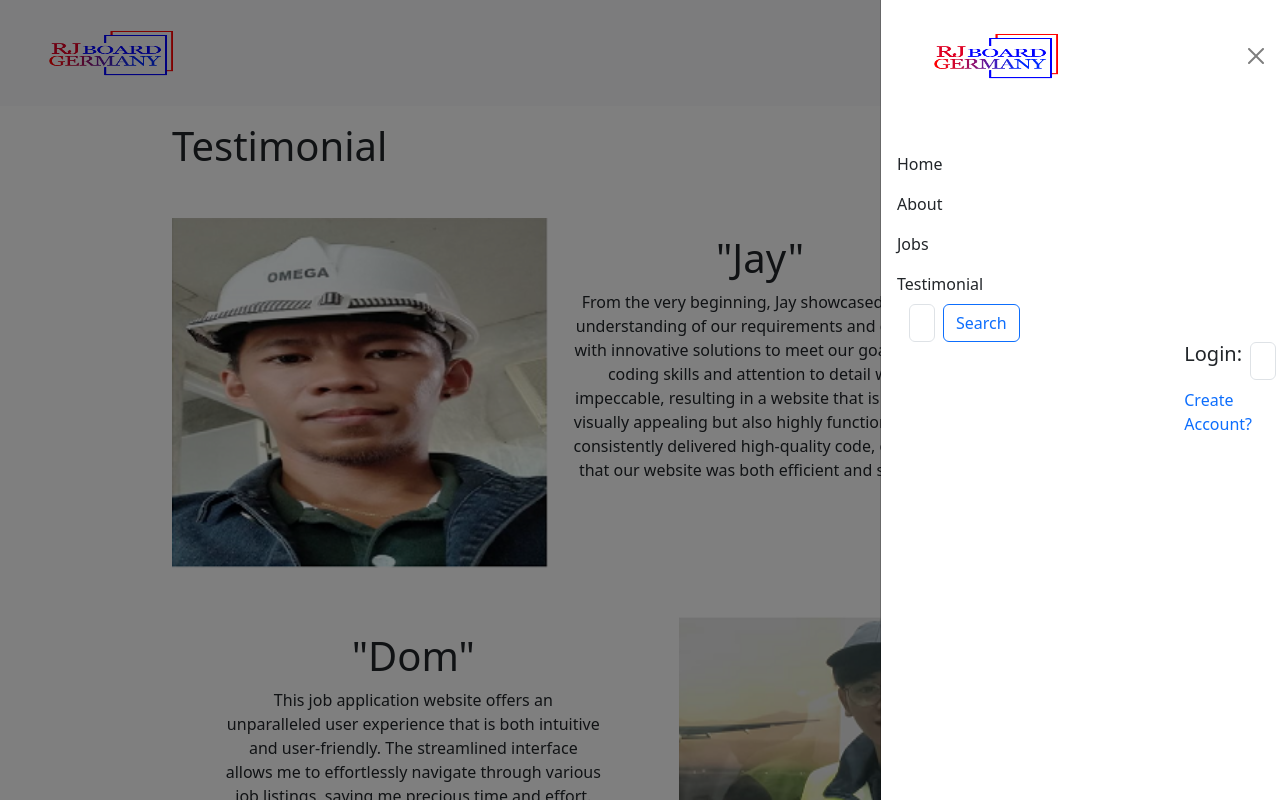
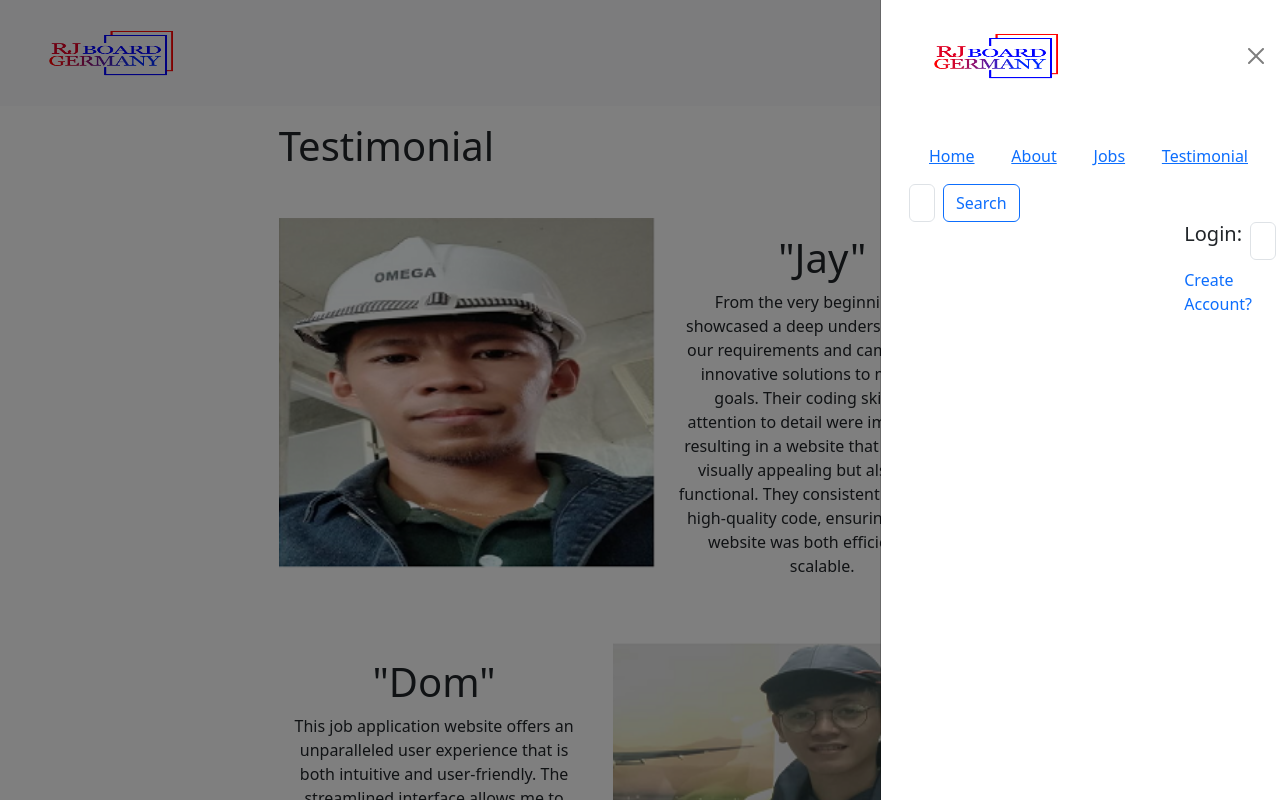
Before and after one commit to NickConsignado/Rapid-Jobs-Board-Germany, a React (Vite) app: page /Testimonial in a window 1280 px wide. Both pictures are taken after a click on the button 1240 px from the left and 53 px from the top of the page. Shown: the top 800 px of the page. Built offline with nearby package versions, Linux system fonts and the light colour scheme.

Commit message:
navbar trial vercel

```diff
--- a/src/components/Navbar.jsx
+++ b/src/components/Navbar.jsx
@@ -5,6 +5,7 @@ import Form from 'react-bootstrap/Form';
 import Nav from 'react-bootstrap/Nav';
 import Navbar from 'react-bootstrap/Navbar';
 import Offcanvas from 'react-bootstrap/Offcanvas';
+import { Link } from "react-router-dom"
 
 function offcanvas() {
   return (
@@ -26,10 +27,16 @@ function offcanvas() {
               </Offcanvas.Header>
               <Offcanvas.Body>
                 <Nav className=" flex-grow-1 pe-3 mt-lg-3 ">
-                  <Nav.Link href="./">Home</Nav.Link>
+                  {/* <Nav.Link href="./">Home</Nav.Link>
                   <Nav.Link href="/about">About</Nav.Link>
                   <Nav.Link href="/Jobs">Jobs</Nav.Link>
-                  <Nav.Link href="/Testimonial">Testimonial</Nav.Link>
+                  <Nav.Link href="/Testimonial">Testimonial</Nav.Link>  */}
+                  <ul className="d-flex justify-content-between">
+                  <Nav><li><Link to="./">Home</Link></li></Nav>
+                  <Nav><li><Link to="/about">About</Link></li></Nav>
+                  <Nav><li><Link to="Jobs">Jobs</Link></li></Nav>
+                  <Nav><li><Link to="/Testimonial">Testimonial</Link></li></Nav>
+                  </ul>
                   <Container>
                   <Form className="d-flex col-lg-3" role="search">
                     <input className="form-control me-2" type="search" placeholder="Search" aria-label="Search"/>
--- a/src/pages/Testimonial.jsx
+++ b/src/pages/Testimonial.jsx
@@ -7,10 +7,10 @@ function Testimonial() {
       }, [])
     return (
     <>
-    <div id="testimonial" className="container-fluid w-75 mt-3 m-auto">
+    <div id="testimonial" className="container-fluid col-lg-7 mt-3 m-auto">
        <h1>Testimonial</h1>
         <div className="d-flex row mt-5">
-        <img src={SirJay} alt="Sir Jay " style={{width: "400px", height: "350px"}} />
+        <img src={SirJay} alt="Sir Jay " style={{width: "400px", height: "350px",}} />
           <div className="col-lg-5 text-center">
             <h1 className=" mt-3">"Jay"</h1>
             <p>From the very beginning, Jay showcased a deep understanding of our
```
